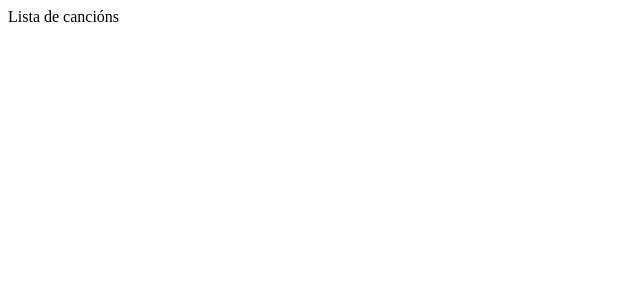
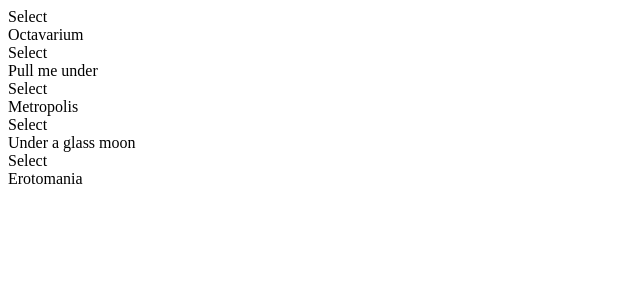
Before and after one commit to diego-rg/intro-redux-songs, a React (Create React App) app: page / in a window 1280 px wide. Shown: the top 300 px of the page, without its empty margins (0-640 px from the left). Built offline with nearby package versions, Linux system fonts and the light colour scheme.

Commit message:
first component

```diff
--- a/src/components/App.js
+++ b/src/components/App.js
@@ -1,3 +1,4 @@
+//Hooks ciclo de vida e estado de componente. Redux estado general centralizado da APP
 import React from "react";
 
 import SongList from "./SongList";
--- a/src/components/SongList.js
+++ b/src/components/SongList.js
@@ -1,8 +1,26 @@
-import React from "react";
+import React, { Component } from "react";
 import { connect } from "react-redux";
 
-const SongList = () => {
-  return <div>Lista de cancións</div>;
+class SongList extends Component {
+  renderList() {
+    return this.props.songs.map((song) => {
+      return (
+        <div key={song.title}>
+          <div>
+            <div>Select</div>
+          </div>
+          <div>{song.title}</div>
+        </div>
+      );
+    });
+  }
+
+  render() {
+    return <div>{this.renderList()}</div>;
+  }
+}
+
+const mapStateToProps = (state) => {
+  return { songs: state.songs };
 };
-
-export default connect()(SongList); //Función que devolve unha función (ten outra dentro de ela), polo que se pon ()() para executar a interna
+export default connect(mapStateToProps)(SongList); //Función que devolve unha función (ten outra dentro de ela), polo que se pon ()() para executar a interna
--- a/src/index.js
+++ b/src/index.js
@@ -1,14 +1,14 @@
 import React from "react";
-import ReactDOM from "react-dom";
+import ReactDOM from "react-dom/client";
 import { Provider } from "react-redux";
 import { createStore } from "redux";
 
 import App from "./components/App.js";
 import reducers from "./reducers";
 
-ReactDOM.render(
+const root = ReactDOM.createRoot(document.getElementById("root"));
+root.render(
   <Provider store={createStore(reducers)}>
     <App></App>
-  </Provider>,
-  document.querySelector("#root")
+  </Provider>
 );
```
